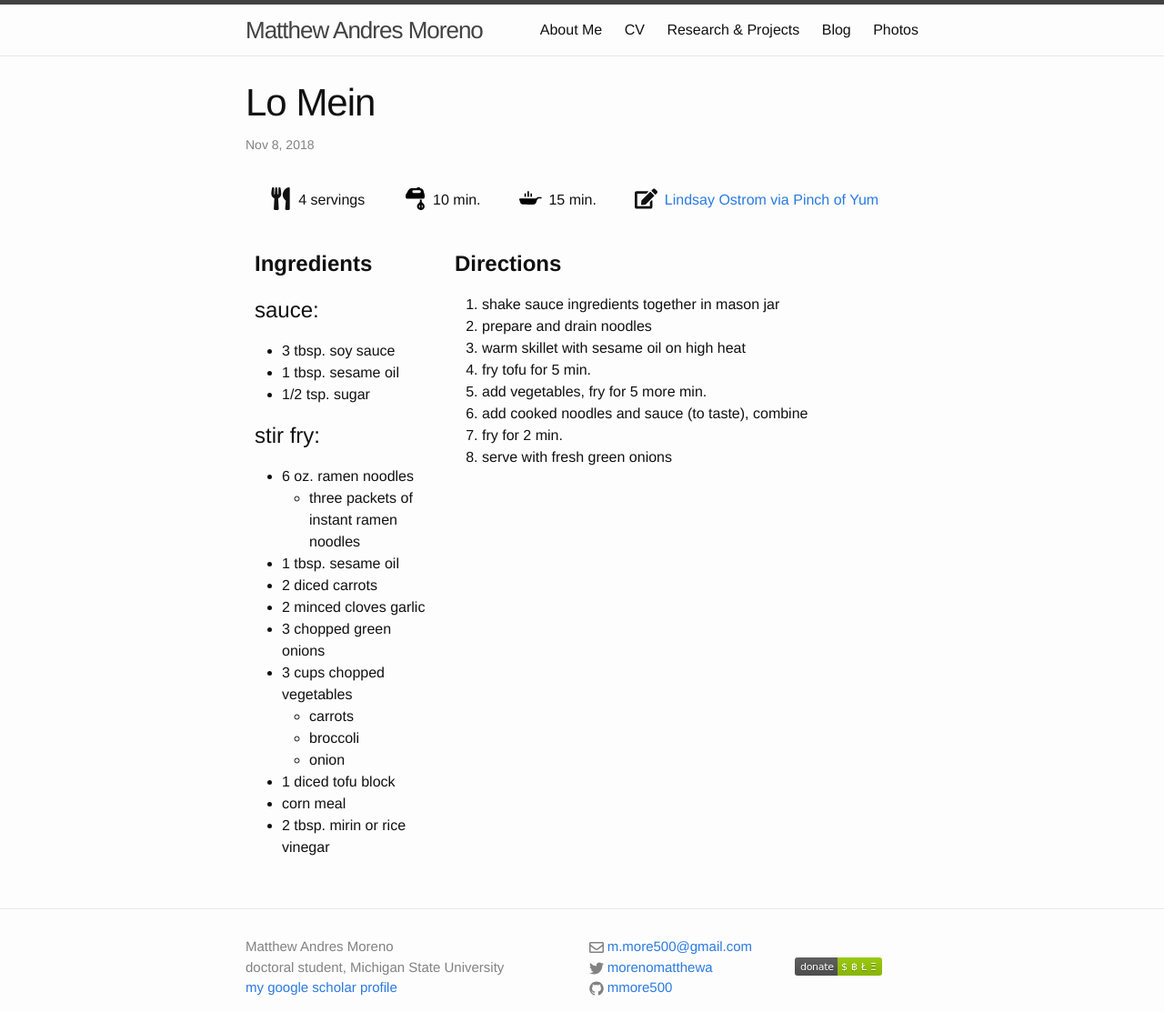
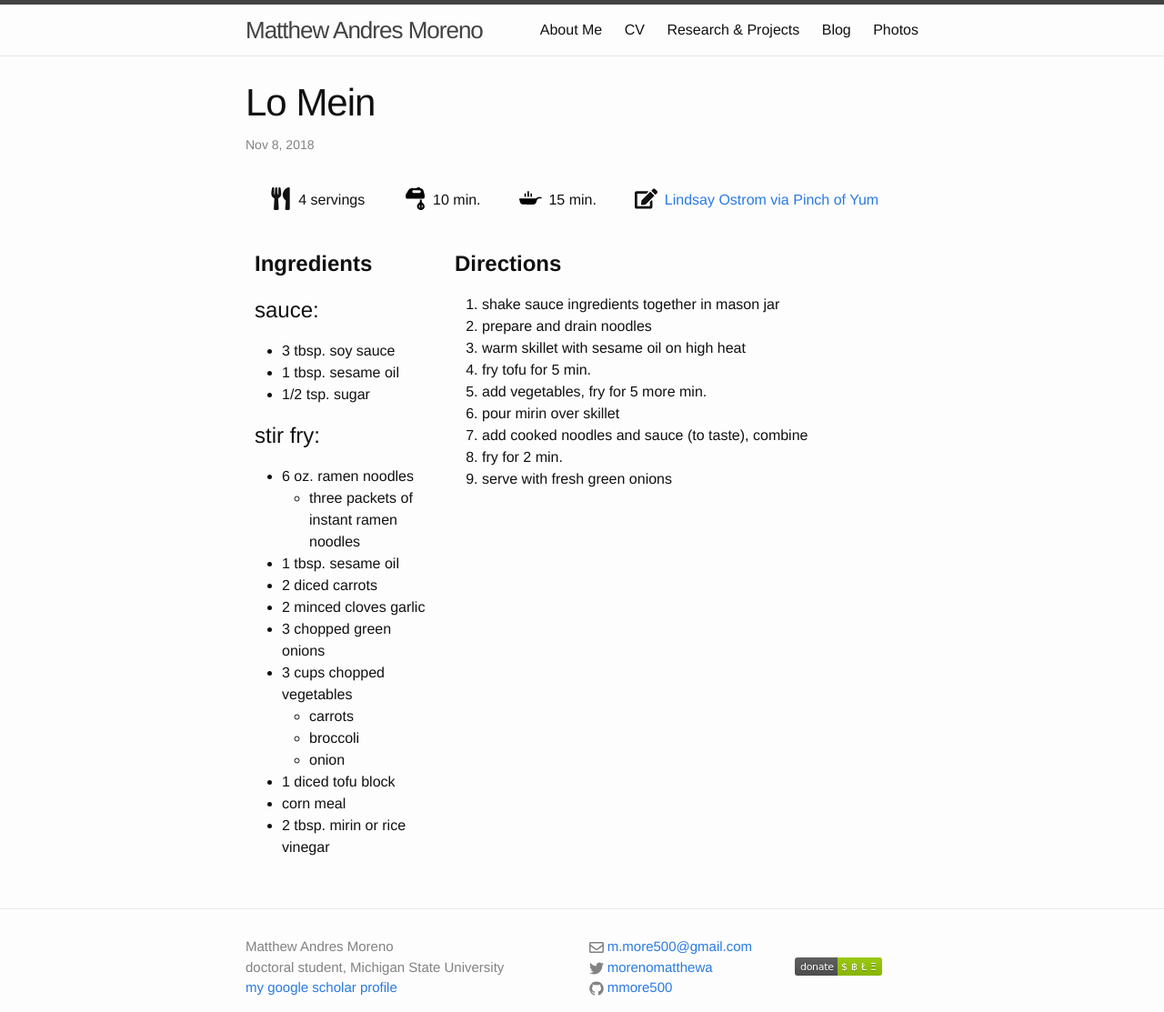
Before and after one commit to mmore500/mmore500.github.io, a Jekyll site: the page built from _posts/2018-11-08-lo-mein.md, in a window 1280 px wide. Shown: the whole page at 91% size. Built offline with Jekyll 4.4.1, drawn with Linux system fonts in a browser that asks for light colours.

Commit message:
Fix Lo Mein eratta

```diff
--- a/_posts/2018-11-08-lo-mein.md
+++ b/_posts/2018-11-08-lo-mein.md
@@ -38,8 +38,9 @@ recipe:
     3. warm skillet with sesame oil on high heat
     4. fry tofu for 5 min.
     5. add vegetables, fry for 5 more min.
-    6. add cooked noodles and sauce (to taste), combine
-    7. fry for 2 min.
-    8. serve with fresh green onions
+    6. pour mirin over skillet
+    7. add cooked noodles and sauce (to taste), combine
+    8. fry for 2 min.
+    9. serve with fresh green onions
 
 ---
```
